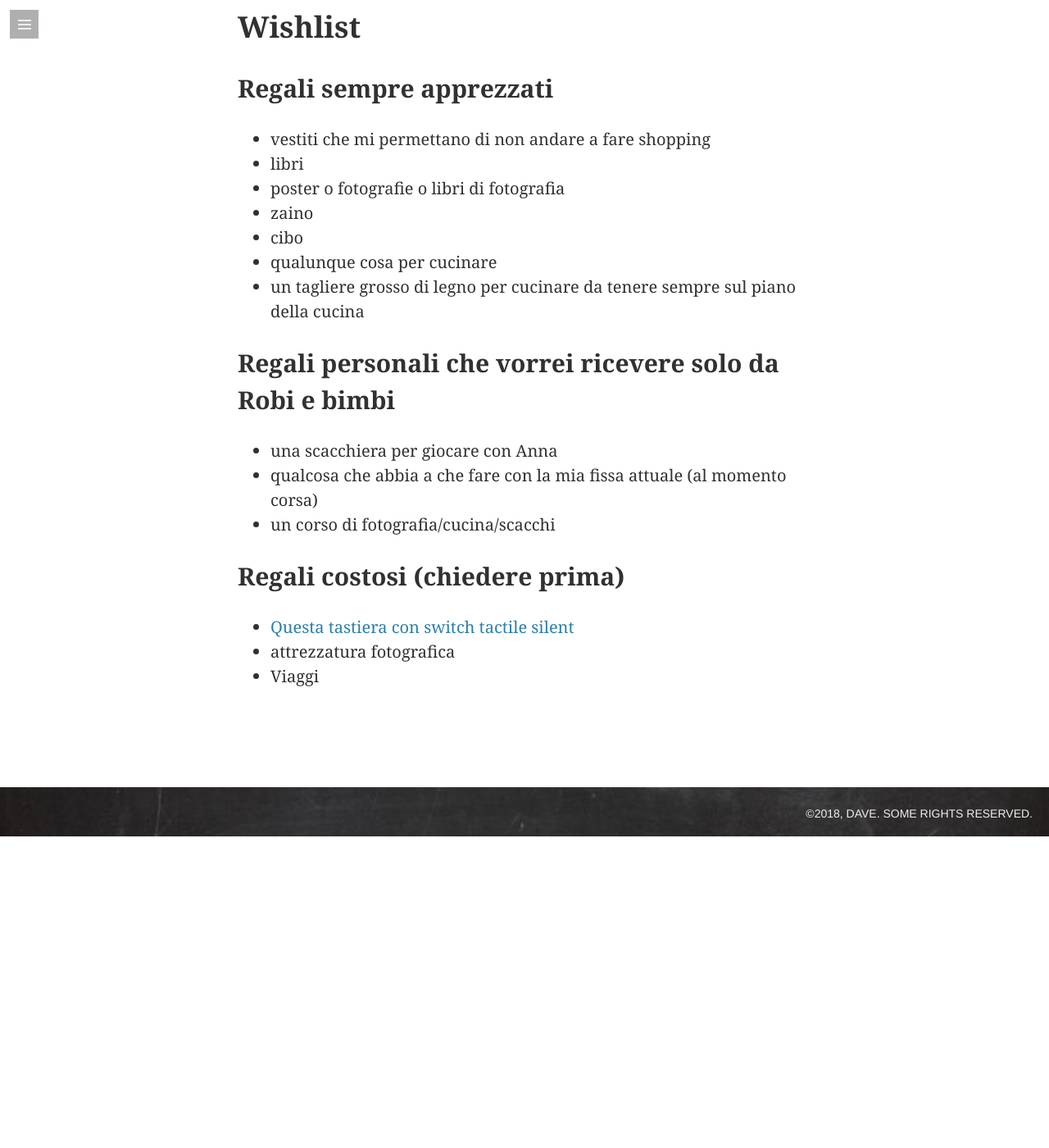
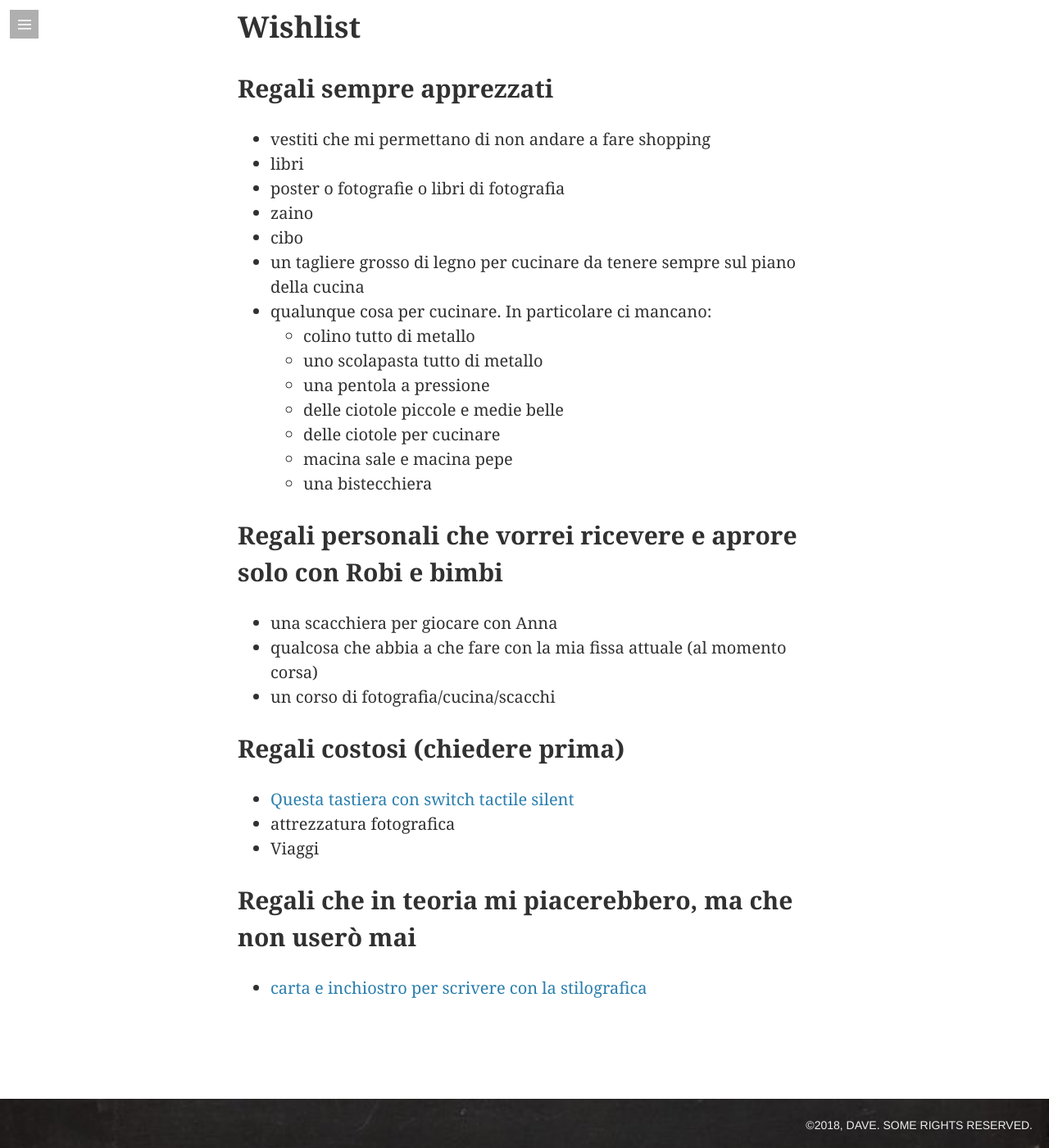
Before and after one commit to davidevernizzi/davidevernizzi.github.io, a Jekyll site: the page built from wishlist/wishlist.md, in a window 1280 px wide and 1400 px high, scrolled down 424 px. Shown: the whole window at 82% size. Built offline with Jekyll 4.4.1, drawn with Linux system fonts in a browser that asks for light colours; some web fonts are replaced; our own code applies the rules of GitHub Pages for plain Markdown files; before the commit the page ends 1444 px from its top, so only the background shows below that.

Commit message:
updated wishlist

```diff
--- a/wishlist/wishlist.md
+++ b/wishlist/wishlist.md
@@ -7,10 +7,17 @@
 * poster o fotografie o libri di fotografia
 * zaino
 * cibo
-* qualunque cosa per cucinare
 * un tagliere grosso di legno per cucinare da tenere sempre sul piano della cucina
+* qualunque cosa per cucinare. In particolare ci mancano:
+    * colino tutto di metallo
+    * uno scolapasta tutto di metallo
+    * una pentola a pressione
+    * delle ciotole piccole e medie belle
+    * delle ciotole per cucinare
+    * macina sale e macina pepe
+    * una bistecchiera
 
-## Regali personali che vorrei ricevere solo da Robi e bimbi
+## Regali personali che vorrei ricevere e aprore solo con Robi e bimbi
 
 * una scacchiera per giocare con Anna
 * qualcosa che abbia a che fare con la mia fissa attuale (al momento corsa)
@@ -21,3 +28,7 @@
 * [Questa tastiera con switch tactile silent](https://www.trulyergonomic.com/store/truly-ergonomic-perfected-tkl-keyboard)
 * attrezzatura fotografica
 * Viaggi
+
+## Regali che in teoria mi piacerebbero, ma che non userò mai
+
+* [carta e inchiostro per scrivere con la stilografica](https://www.jetpens.com/blog/the-best-fountain-pen-paper/pt/730)
```
